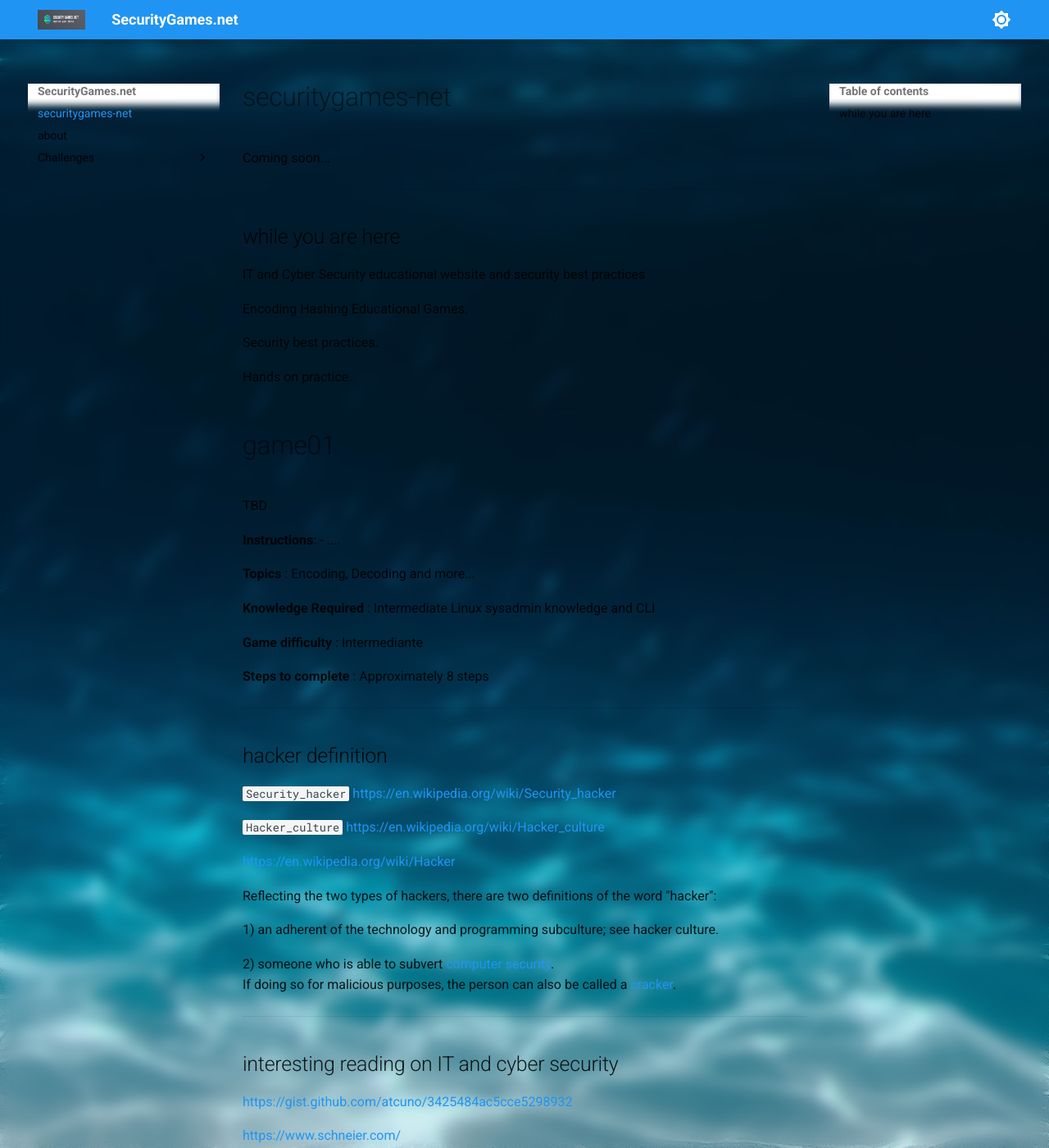
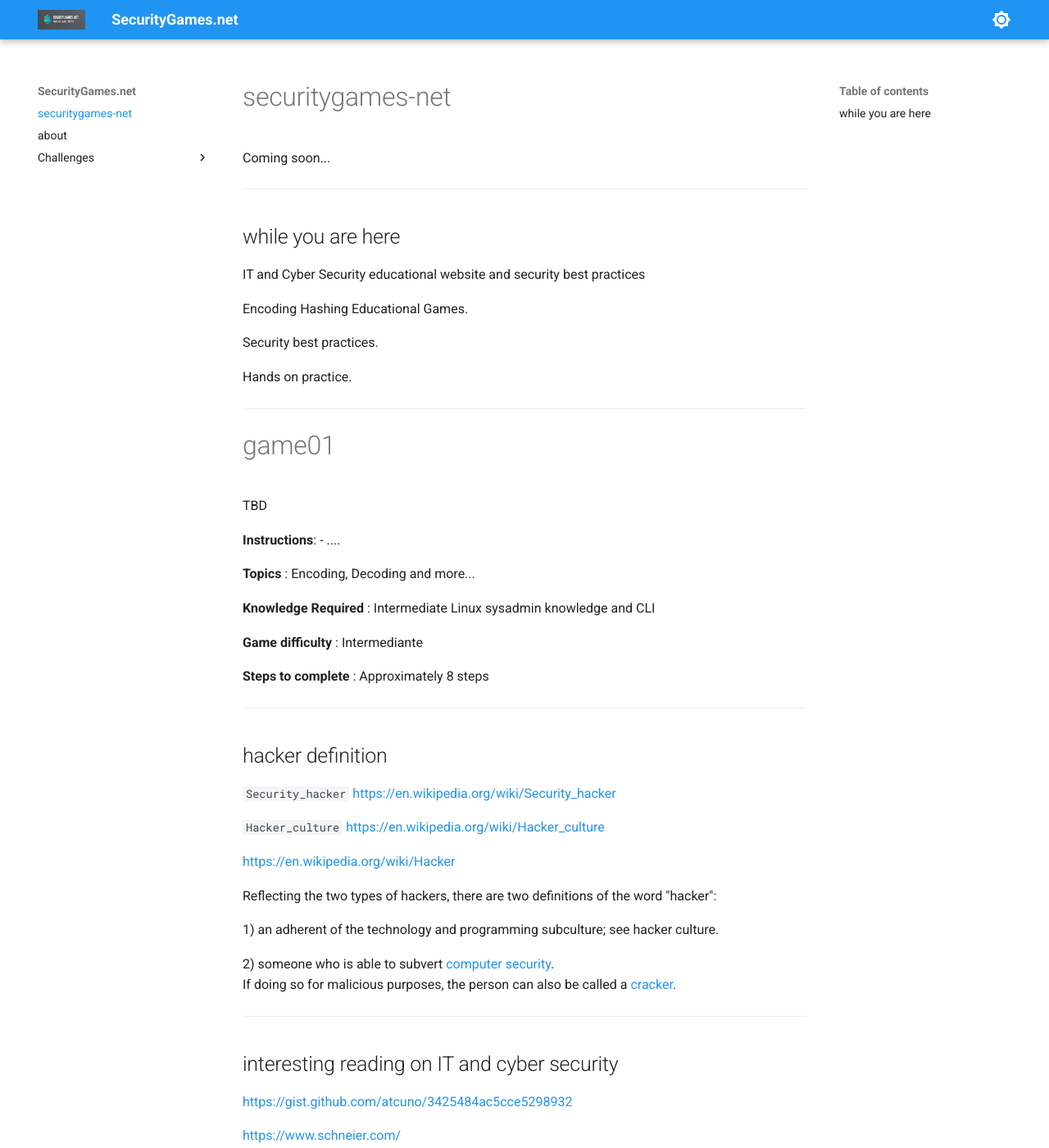
Before and after one commit to AntonioFeijaoUK/www-securitygames-net, an MkDocs documentation site: the page built from docs/index.md, in a window 1280 px wide and 1400 px high. Shown: the whole window at 82% size. Built offline with MkDocs 1.6.1 and Material for MkDocs 9.7.7, drawn with Linux system fonts in a browser that asks for light colours.

Commit message:
Update extra.css

```diff
--- a/docs/assets/css/extra.css
+++ b/docs/assets/css/extra.css
@@ -1,24 +1,5 @@
 /* nothing here.... yet */
 
-body {
-  /* background: $body-background; */ /* same as background color */
-
-  background-image: url("/assets/images/background/silas-baisch-K785Da4A_JA-unsplash-medium.jpeg");
-
-  /* Center and scale the image nicely */
-  background-position: center;
-  background-repeat: no-repeat;
-  background-attachment: fixed;
-  background-size: auto;
-
-  background-color: rgba(255, 255, 255, 0.4);
-  -webkit-backdrop-filter: blur(5px);;
-  backdrop-filter: blur(8px);
-
-  /* background: bg-color bg-image position/bg-size bg-repeat bg-origin bg-clip bg-attachment initial|inherit; */
-  /* https://www.w3schools.com/cssref/css3_pr_background.asp */
-
-}
 
 /* https://squidfunk.github.io/mkdocs-material/setup/changing-the-colors/?h=color */\
 /* https://github.com/squidfunk/mkdocs-material/blob/master/src/assets/stylesheets/main/_colors.scss */
```
